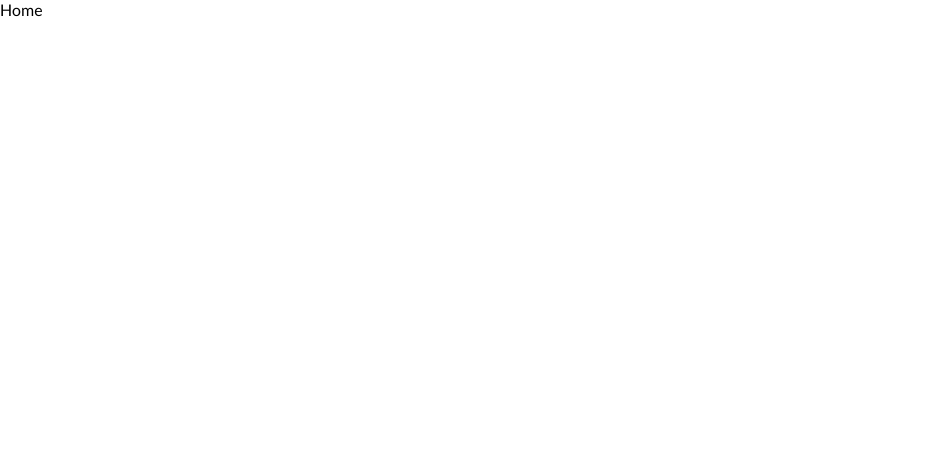
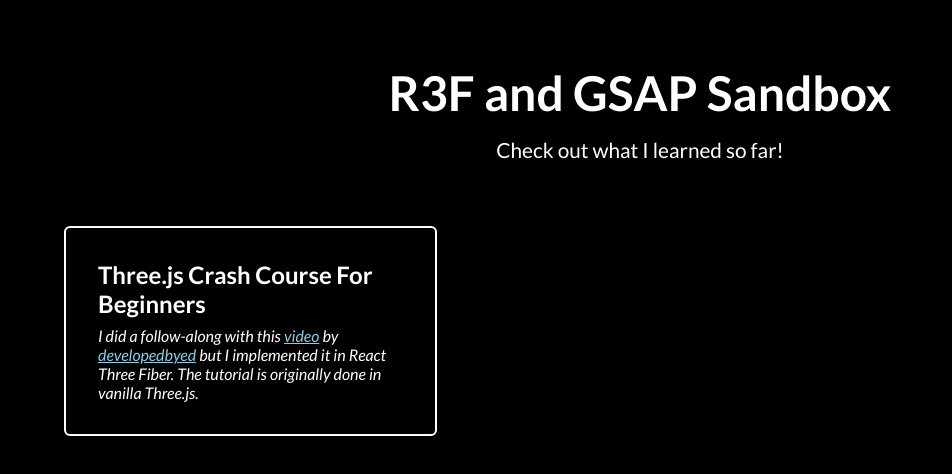
Before and after one commit to KenYunNot/r3f-sandbox, a React (Vite) app: page / in a window 1280 px wide. Shown: the top 474 px of the page, without its empty margins (0-952 px from the left). Built offline with nearby package versions, Linux system fonts and the light colour scheme; the HTML template or start-up script is replaced by a standard one.

Commit message:
feat: create home page to route to other projects

```diff
--- a/src/App.css
+++ b/src/App.css
@@ -1,13 +1,3 @@
-#canvas-container {
-  position: absolute;
-  top: 0;
-  left: 0;
-  width: 100%;
-  height: 100%;
-  background-color: black;
-  z-index: 1;
-}
-
 body, html {
   font-family: 'Lato', sans-serif;
 }
@@ -15,35 +5,6 @@ body, html {
 body {
   width: 100vw;
   height: 100vh;
+  background-color: black;
+  color: white;
 }
-
-nav {
-  position: relative;
-  color: white;
-  z-index: 2;
-  padding: 4rem 8rem;
-  display: flex;
-  justify-content: space-between;
-}
-
-nav a {
-  text-decoration: none;
-  color: white;
-  font-weight: bold;
-}
-
-nav ul {
-  list-style: none;
-  display: flex;
-  gap: 4rem;
-}
-
-.title {
-  position: absolute;
-  color: white;
-  z-index: 2;
-  font-size: 3rem;
-  top: 75%;
-  left: 50%;
-  transform: translate(-50%);
-}
--- a/src/routes/(home)/index.tsx
+++ b/src/routes/(home)/index.tsx
@@ -1,7 +1,78 @@
 import React from 'react';
 
+import './styles.css';
+import gsap from 'gsap';
+import { useGSAP } from '@gsap/react';
+
 const Home = () => {
-  return <div>Home</div>;
+  const container = React.useRef<HTMLDivElement>(null);
+
+  useGSAP(
+    () => {
+      const gridItems = gsap.utils.toArray('.grid-item') as HTMLElement[];
+      gridItems.forEach((gridItem) => {
+        const hoverAnimation = gsap
+          .timeline({ paused: true, defaults: { duration: 0.5, ease: 'power1.out' } })
+          .fromTo(gridItem.querySelector('.hover-banner'), { opacity: 0 }, { opacity: 1 });
+
+        gridItem.addEventListener('mouseenter', () => hoverAnimation.play());
+        gridItem.addEventListener('mousemove', (event) => {
+          const bounds = gridItem.getBoundingClientRect();
+          const offsetX = event.clientX - bounds.left;
+          const offsetY = event.clientY - bounds.top;
+          gsap.to(gridItem.querySelector('.hover-banner'), {
+            background: `radial-gradient(circle at ${offsetX}px ${offsetY}px, green, blue)`,
+            duration: 1,
+            ease: 'power1.out',
+          });
+        });
+        gridItem.addEventListener('mouseleave', () => hoverAnimation.reverse());
+      });
+
+      gsap
+        .timeline()
+        .from('.heading', { opacity: 0, y: '25%', delay: 0.6, ease: 'power1.out' })
+        .from('.grid-item', { opacity: 0, y: '25%', delay: 0.3, stagger: 0.3, ease: 'elastic.out' });
+    },
+    { scope: container }
+  );
+
+  return (
+    <div
+      ref={container}
+      className='container'
+    >
+      <div className='heading'>
+        <h1>R3F and GSAP Sandbox</h1>
+        <p>Check out what I learned so far!</p>
+      </div>
+      <div className='grid-container'>
+        <div className='grid-item'>
+          <div className='hover-banner' />
+          <h2>
+            <a href='developedbyed-followalong'>Three.js Crash Course For Beginners</a>
+          </h2>
+          <p>
+            I did a follow-along with this{' '}
+            <a
+              href='https://www.youtube.com/watch?v=_OwJV2xL8M8&list=PLVOXfoQ_x6wcFJ8b122nEVC0jnDjoqKlk&index=22'
+              target='_blank'
+            >
+              video
+            </a>{' '}
+            by{' '}
+            <a
+              href='https://www.youtube.com/@developedbyed'
+              target='_blank'
+            >
+              developedbyed
+            </a>{' '}
+            but I implemented it in React Three Fiber. The tutorial is originally done in vanilla Three.js.
+          </p>
+        </div>
+      </div>
+    </div>
+  );
 };
 
 export default Home;
--- /dev/null
+++ b/src/routes/(home)/styles.css
@@ -0,0 +1,64 @@
+.heading {
+  text-align: center;
+  margin-bottom: 4rem;
+}
+
+.heading p {
+  font-size: 1.3rem;
+}
+
+h1 {
+  font-size: 3rem;
+  margin-bottom: 1rem;
+}
+
+
+.container {
+  display: flex;
+  flex-direction: column;
+  justify-content: center;
+  align-items: center;
+  padding: 4rem;
+}
+
+.grid-container {
+  max-width: 1280px;
+  display: grid;
+  grid-template-columns: repeat(3, minmax(0, 1fr));
+  gap: 1rem
+}
+
+.grid-item {
+  position: relative;
+  border: 2px solid white;
+  border-radius: 6px;
+  padding: 2rem;
+  overflow: hidden;
+}
+
+.grid-item h2 {
+  margin-bottom: 8px;
+}
+
+.grid-item h2 > a {
+  color: inherit;
+  text-decoration: none;
+}
+
+.grid-item p {
+  font-style: italic;
+  user-select: none;
+}
+
+a {
+  color: skyblue;
+}
+
+.hover-banner {
+  width: 100%;
+  height: 100%;
+  position: absolute;
+  top: 0;
+  left: 0;
+  z-index: -1;
+}
```
